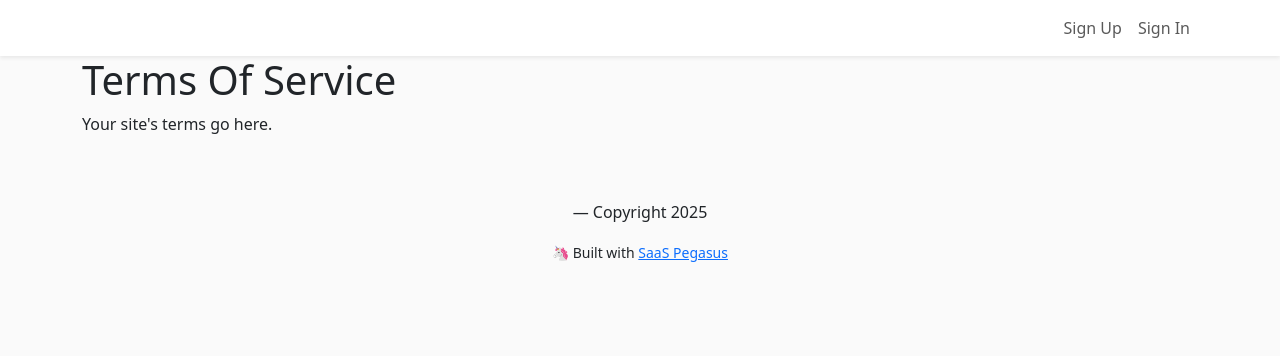
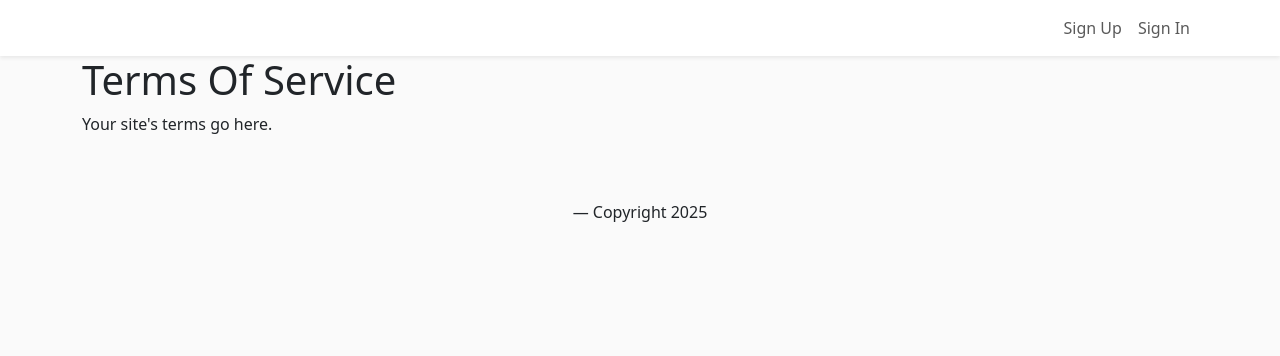
Before and after one commit to vapor-forensics/vapor, a Django app: template templates/web/terms.html in a window 1280 px wide. Shown: the top 356 px of the page. Run offline with Django 4.2, Linux system fonts and the light colour scheme; the template is opened without the code that fills it, so the values that code supplies are empty; some libraries are stand-ins or nearby versions.

Commit message:
Update footer.html

```diff
--- a/templates/web/components/footer.html
+++ b/templates/web/components/footer.html
@@ -3,9 +3,6 @@
   <div class="container text-center py-5">
     <p>{{project_meta.NAME}} &mdash; {% translate "Copyright" %} <span id="copyright-year">2024</span></p>
     <div class="mt-2">
-      <small>
-        {% blocktranslate %}🦄 Built with <a href="https://www.saaspegasus.com/" target="_blank">SaaS Pegasus</a>{% endblocktranslate %}
-      </small>
     </div>
   </div>
 </footer>
```
